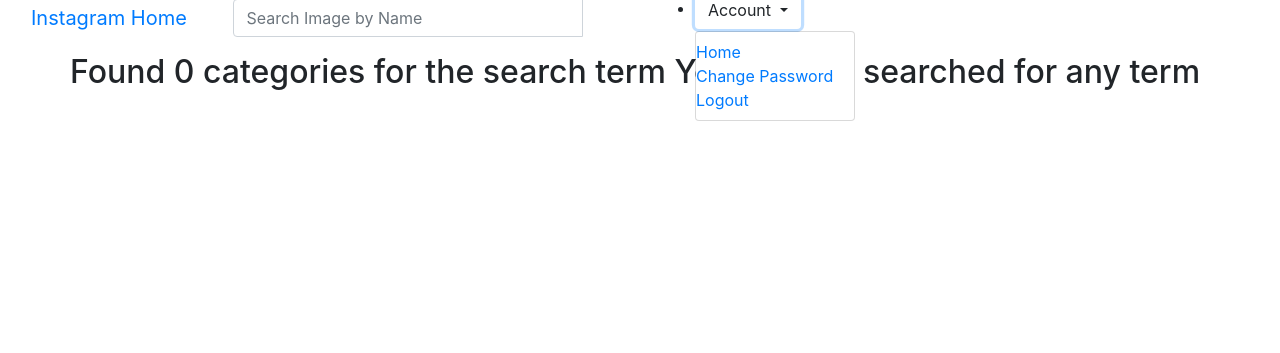
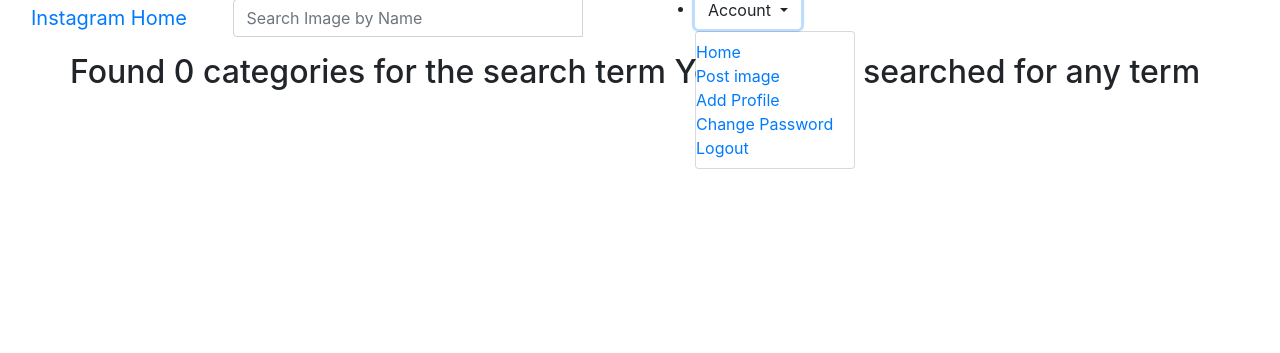
Before and after one commit to TracyOgutu/Instagram, a Django app: page /search/ in a window 1280 px wide, after a click on "Account". Shown: the part 17-370 px from the top of the page. Run offline with Django 3.2, Linux system fonts and the light colour scheme; the visitor is signed in with stand-in values (Sample User, id 1); some libraries are stand-ins or nearby versions.

Commit message:
add new image and new profile to navbar

```diff
--- a/insta/templates/navbar.html
+++ b/insta/templates/navbar.html
@@ -43,6 +43,12 @@
                             <a href="{%url 'welcome'%}">Home</a>
                           </li>
                           <li>
+                              <a href="{%url 'new-image'%}">Post image</a>
+                            </li>
+                            <li>
+                                <a href="{%url 'new-profile'%}">Add Profile</a>
+                              </li>
+                          <li>
                             <a href="/accounts/password/change">Change Password</a>
                           </li>
                           <li>
```
